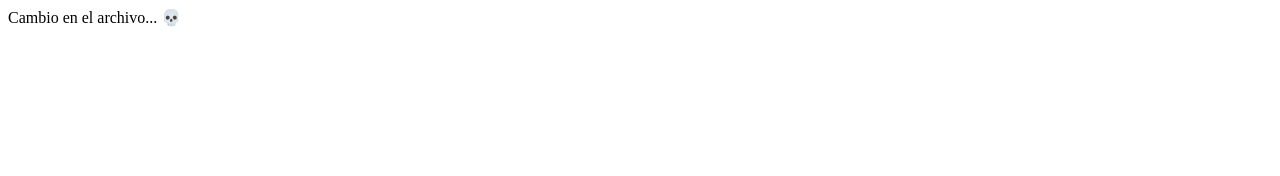
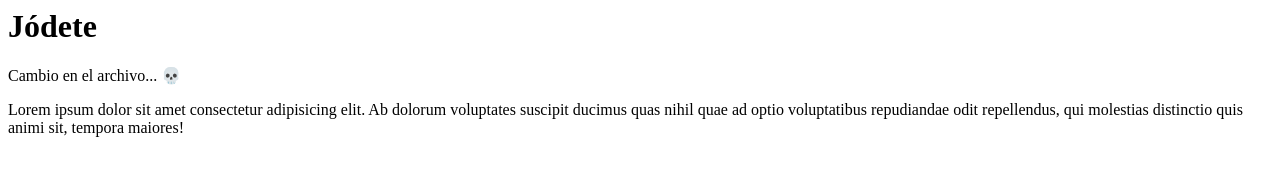
Before and after one commit to miguel142434/nombrerepo, a plain HTML site: page index.html in a window 1280 px wide. Drawn offline with Linux system fonts and the light colour scheme.

Commit message:
Se crea una nueva rama y parrafo de pruebas

```diff
--- a/index.html
+++ b/index.html
@@ -5,6 +5,9 @@
     <title>Document</title>
 </head>
 <body>
+    <h1>Jódete</h1>
     Cambio en el archivo... 💀
+    <p>Lorem ipsum dolor sit amet consectetur adipisicing elit. Ab dolorum voluptates suscipit ducimus quas nihil quae ad optio voluptatibus repudiandae
+    odit repellendus, qui molestias distinctio quis animi sit, tempora maiores!</p>
 </body>
 </html>
```
